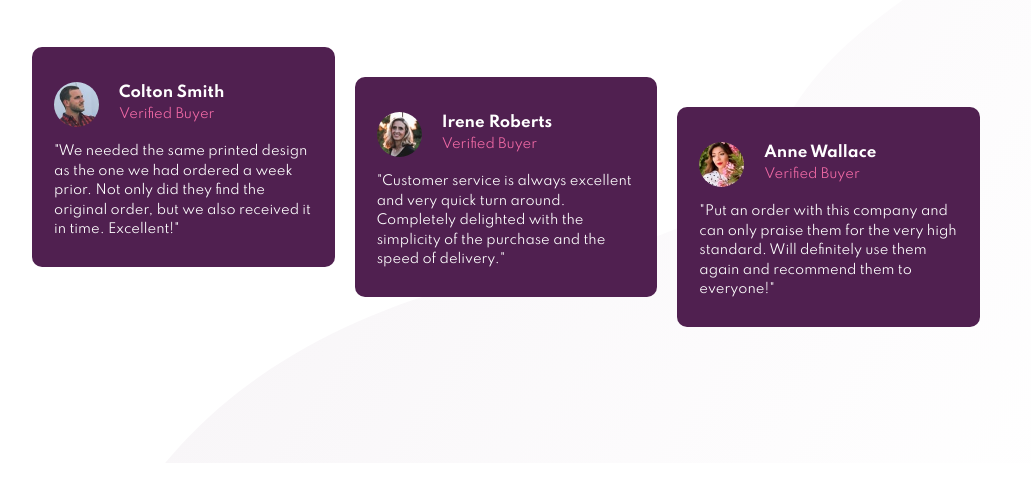
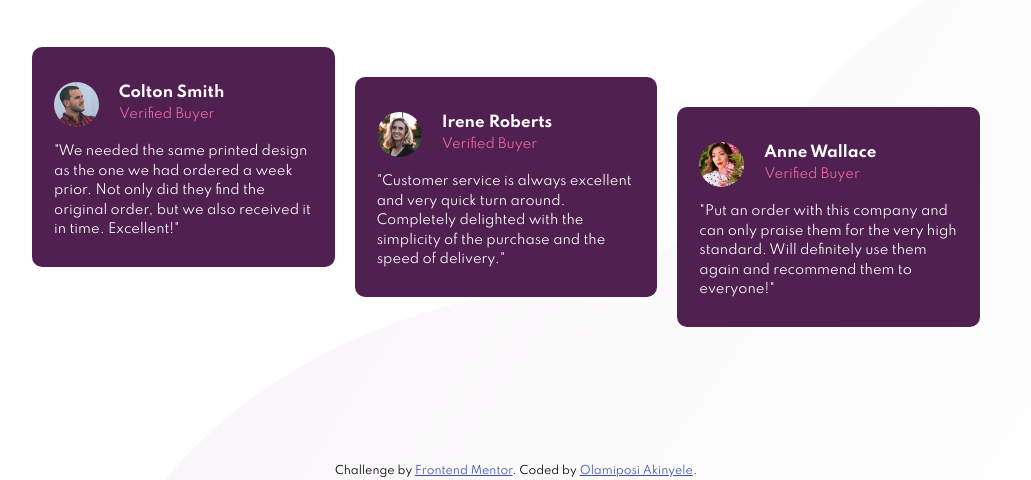
Before and after one commit to olaphoxy/social-prove, a plain HTML site: page index.html in a window 1280 px wide. Shown: the part 337-817 px from the top of the page, without its empty margins (124-1155 px from the left). Drawn offline with Linux system fonts and the light colour scheme.

Commit message:
another commit

```diff
--- a/index.html
+++ b/index.html
@@ -108,12 +108,12 @@
     </div>
   </div>
 
-  <!--
-    <div class="attribution">
+
+  <div class="attribution">
     Challenge by
-    <a href="https://www.frontendmentor.io?ref=challenge" target="_blank">Frontend Mentor</a>. Coded by <a href="#">Your
-      Name Here</a>.
-  </div> -->
+    <a href="https://www.frontendmentor.io?ref=challenge" target="_blank">Frontend Mentor</a>. Coded by <a
+      href="#">Olamiposi Akinyele</a>.
+  </div>
 </body>
 
 </html>
```
